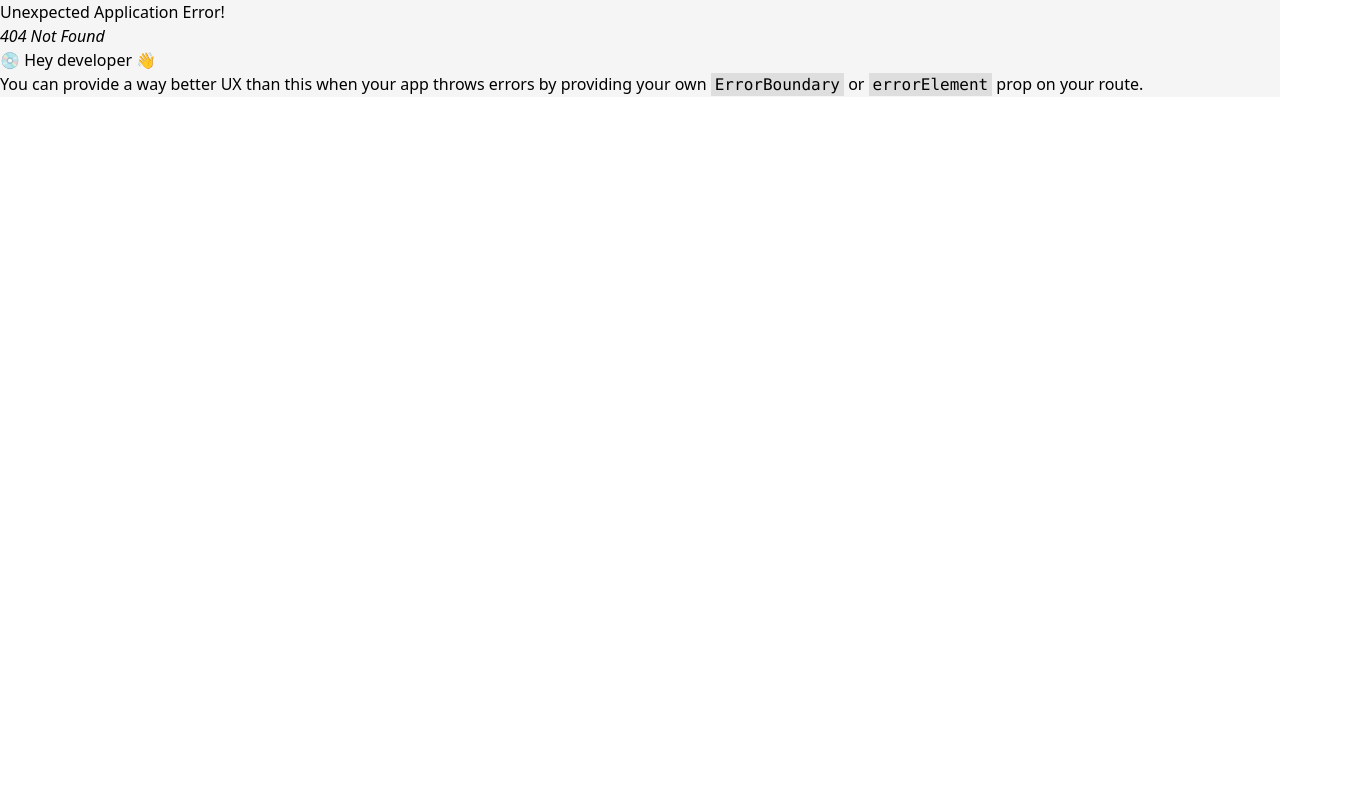
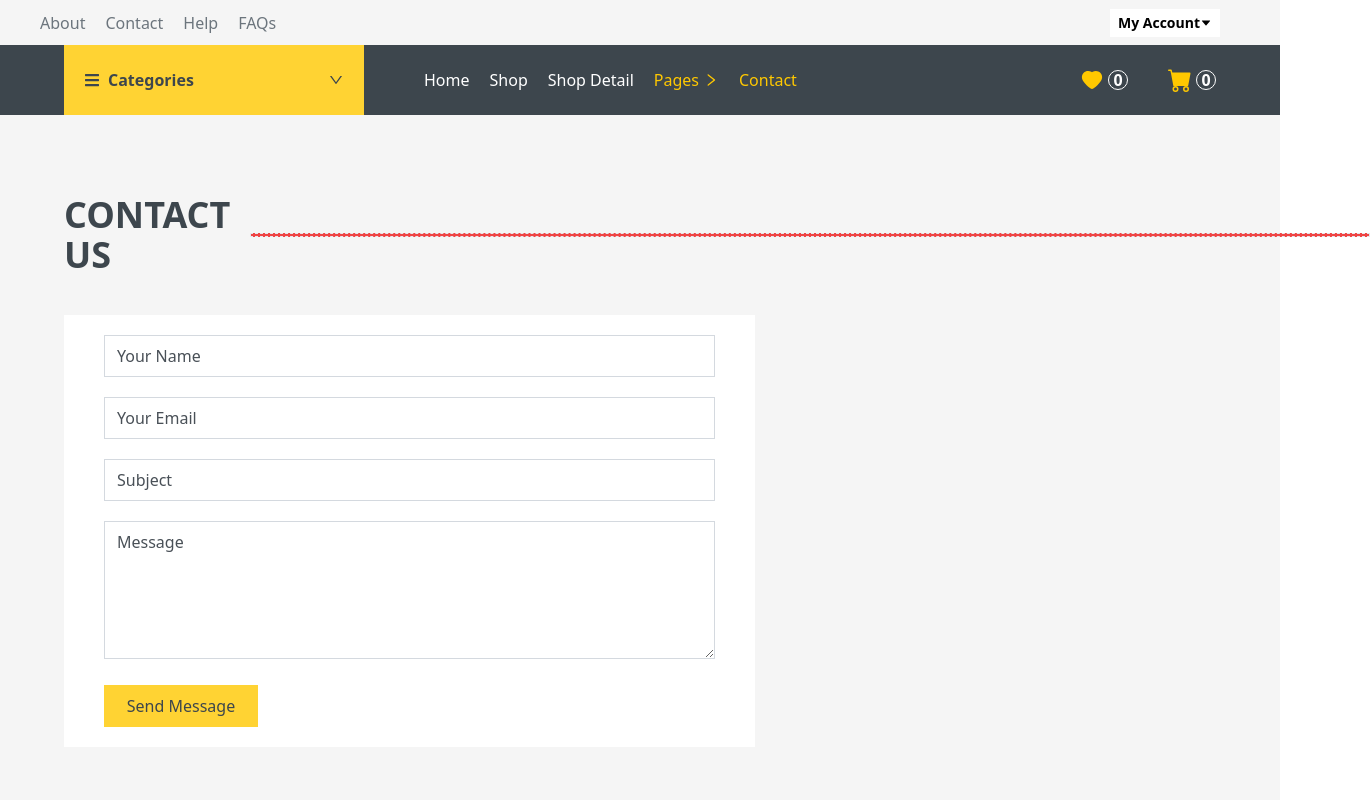
Before and after one commit to TanbirHasan/tingle-park-frontend, a React (Create React App) app: page /contact in a window 1280 px wide. Before the commit this address had no page. Shown: the top 800 px of the page, 1370 px wide, since content can reach past the window. Built offline with nearby package versions, Linux system fonts and the light colour scheme.

Commit message:
contact form completed

```diff
--- /dev/null
+++ b/src/pages/Contact/Contact.jsx
@@ -0,0 +1,58 @@
+import React from 'react';
+
+const Contact = () => {
+	return (
+		<div className="lg:w-[90%] mx-auto my-20">
+			<div className="flex items-center justify-center lg:justify-start gap-5">
+				<h1 className="uppercase text-2xl lg:text-4xl text-[#3D464D] font-bold  lg:text-left">
+					Contact Us
+				</h1>
+				<div className="hidden lg:flex w-fit">
+					<span className="w-[70rem] h-1 border border-dashed bg-red-500"></span>
+				</div>
+			</div>
+
+			<div>
+				{/* form */}
+				<div className="mt-10 lg:w-[60%]">
+					<form className="bg-white py-5 px-10">
+						<input
+							type="text"
+							name=""
+							id=""
+							placeholder="Your Name"
+							className="w-full focus:outline-0 focus:ring-0 focus:ring-transparent focus:border-[#FFD333] placeholder:text-[#495057] mb-5 border-[#D4D9DF] "
+						/>
+						<input
+							type="text"
+							name=""
+							id=""
+							placeholder="Your Email"
+							className="w-full focus:outline-0 focus:ring-0 focus:ring-transparent focus:border-[#FFD333] placeholder:text-[#495057] mb-5 border-[#D4D9DF] "
+						/>
+						<input
+							type="text"
+							name=""
+							id=""
+							placeholder="Subject"
+							className="w-full focus:outline-0 focus:ring-0 focus:ring-transparent focus:border-[#FFD333] placeholder:text-[#495057] mb-5 border-[#D4D9DF] "
+						/>
+						<textarea
+							name=""
+							id=""
+							cols="30"
+							rows="5"
+							placeholder="Message"
+							className="w-full focus:outline-0 focus:ring-0 focus:ring-transparent focus:border-[#FFD333] placeholder:text-[#495057] mb-5 border-[#D4D9DF] "></textarea>
+
+						<button type="submit" className="bg-[#ffd333] w-[154px] h-[42px] text-[#3d464d]">
+							Send Message
+						</button>
+					</form>
+				</div>
+			</div>
+		</div>
+	);
+};
+
+export default Contact;
```
Also changed, not shown: src/routes/route/route.jsx (+9 -4 lines).
